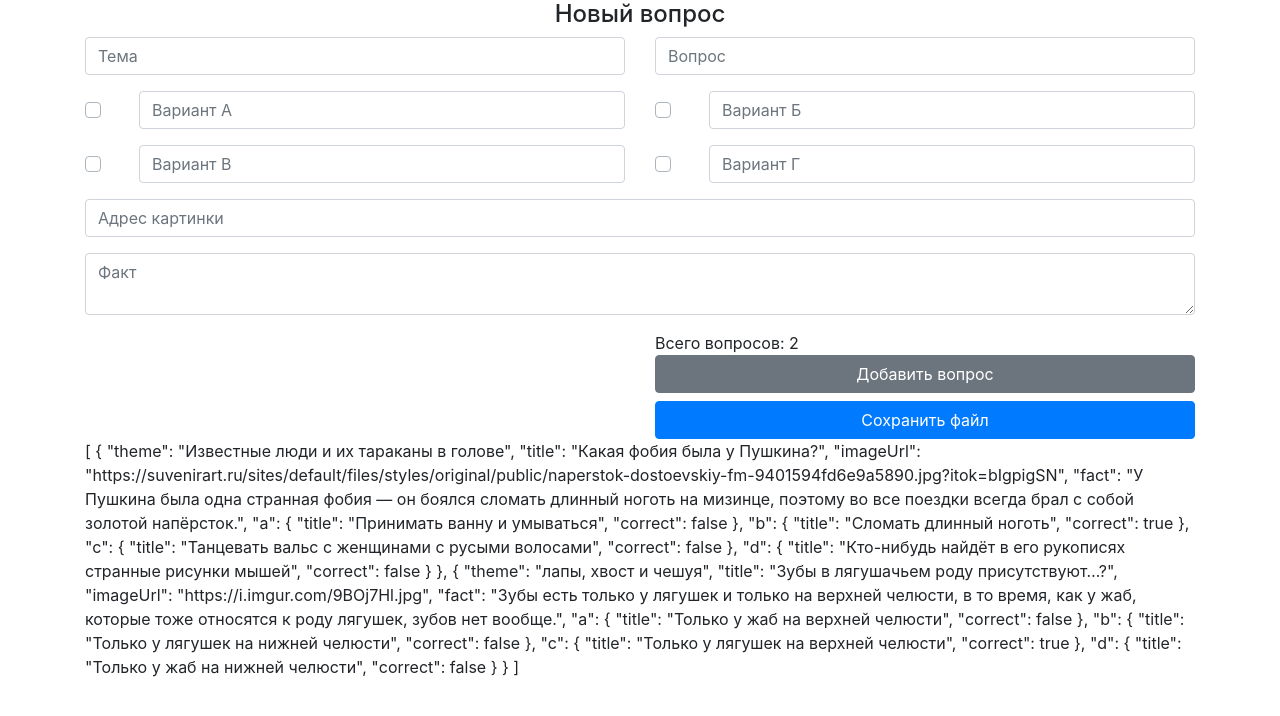
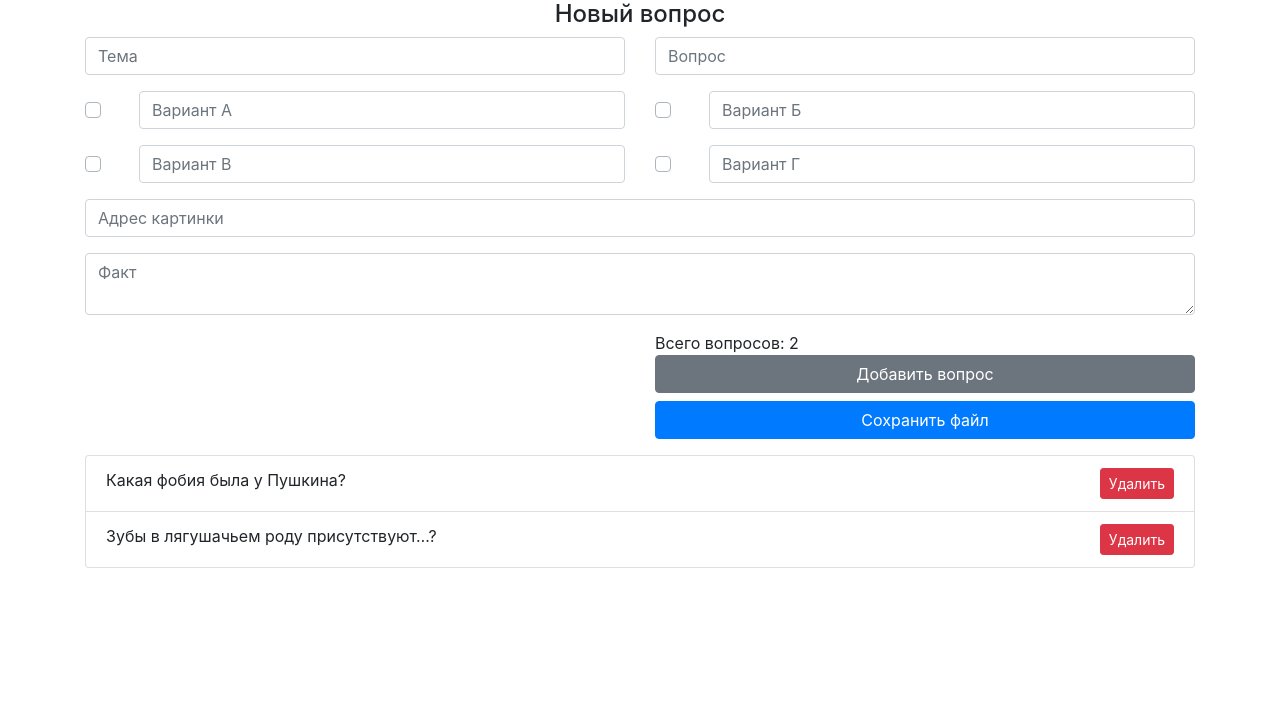
Before and after one commit to Vufer51/victorine, a Nuxt app: page /manager in a window 1280 px wide. Shown: the top 716 px of the page. Built offline with nearby package versions, Linux system fonts and the light colour scheme.

Commit message:
some changes

```diff
--- a/pages/manager.vue
+++ b/pages/manager.vue
@@ -4,7 +4,7 @@
       <b-col class="h4 text-center">Новый вопрос</b-col>
     </b-row>
     <b-row align-h="center">
-      <b-col >
+      <b-col>
         <b-row>
           <b-col>
             <b-form-input v-model="theme" placeholder="Тема"/>
@@ -72,17 +72,24 @@
             <b-img :src="imageUrl" fluid/>
           </b-col>
           <b-col>
-            Всего вопросов: {{questions.length}}
-            <b-button @click="addQuestion" block>Добавить вопрос</b-button>
-            <b-button @click="saveJSON" variant="primary" block>Сохранить файл</b-button>
+            Всего вопросов: {{ questions.length }}
+            <b-button block @click="addQuestion">Добавить вопрос</b-button>
+            <b-button block variant="primary" @click="saveJSON">Сохранить файл</b-button>
           </b-col>
         </b-row>
 
       </b-col>
     </b-row>
-    <b-row>
+    <b-row class="mt-3">
       <b-col>
-        {{ questions }}
+        <b-list-group>
+          <b-list-group-item v-for="(item,n) in questions" :key="n">
+            <b-row>
+              <b-col>{{ item.title }}</b-col>
+              <b-col cols="auto"><b-button size="sm" variant="danger" @click="deleteItem(n)">Удалить</b-button></b-col>
+            </b-row>
+          </b-list-group-item>
+        </b-list-group>
       </b-col>
     </b-row>
   </b-container>
@@ -110,7 +117,7 @@ export default {
   },
   methods: {
     async loadQuestions() {
-      this.questions = (await this.$axios.get(window.location.protocol+'//'+window.location.hostname+'/questions.json')).data
+      this.questions = (await this.$axios.get(window.location.protocol + '//' + window.location.hostname + ':' + window.location.port + '/questions.json')).data
     },
     addQuestion() {
       this.questions.push({
@@ -127,18 +134,18 @@ export default {
     },
     saveJSON() {
       function download(filename, text) {
-        var element = document.createElement('a');
+        let element = document.createElement('a');
         element.setAttribute('href', 'data:text/plain;charset=utf-8,' + encodeURIComponent(text));
         element.setAttribute('download', filename);
-
         element.style.display = 'none';
         document.body.appendChild(element);
-
         element.click();
-
         document.body.removeChild(element);
       }
-      download('file.json',JSON.stringify(this.questions) )
+      download('file.json', JSON.stringify(this.questions))
+    },
+    deleteItem(itemNNumber){
+      this.questions.splice(itemNNumber,1)
     }
 
   }
--- a/pages/question.vue
+++ b/pages/question.vue
@@ -7,8 +7,7 @@
         </b-col>
       </b-row>
       <b-row>
-        <b-button @click="loadQuestions">Загрузить</b-button>
-        <b-col>{{quests}}</b-col>
+
       </b-row>
     </b-col>
   </b-row>
@@ -28,7 +27,7 @@ export default {
   },
   methods: {
     async loadQuestions(){
-      this.quests = (await this.$axios.get(window.location.protocol+'//'+window.location.hostname+'/questions.json')).data
+      this.quests = (await this.$axios.get(window.location.protocol+'//'+window.location.hostname+':'+window.location.port+'/questions.json')).data
     }
   }
 }
```
